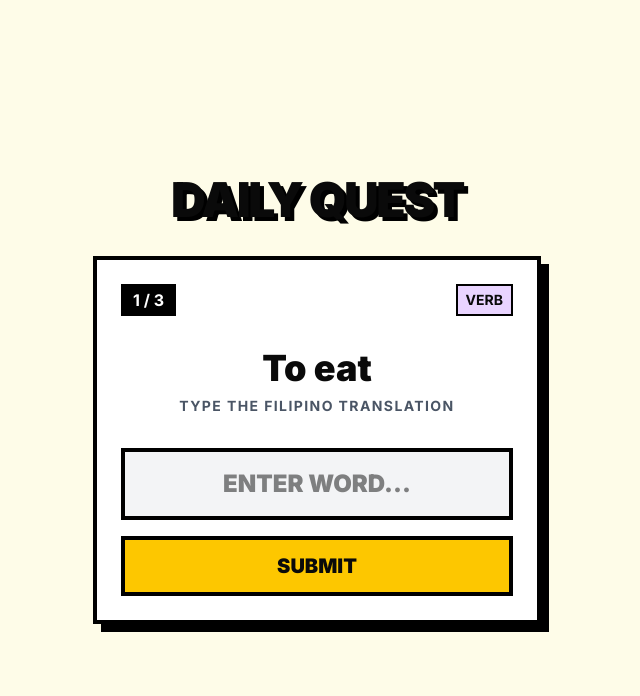
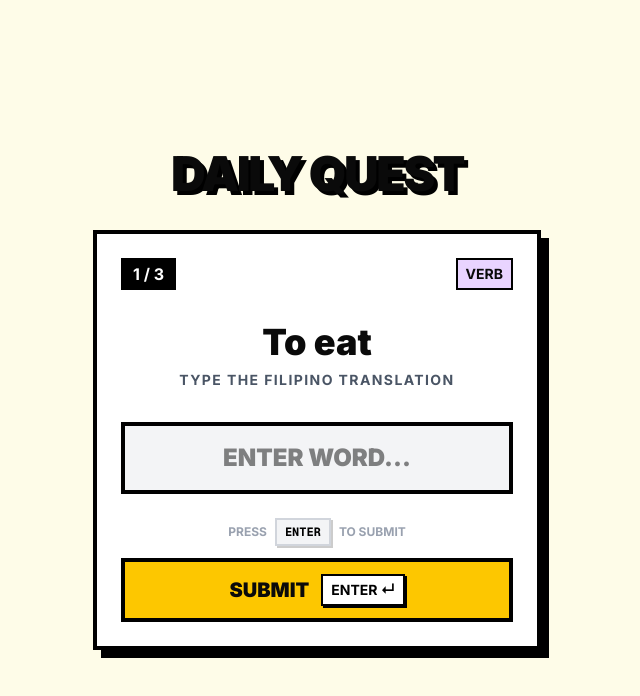
Before and after one commit to tsunsan/diksyo, a Next.js app: page /quiz in a window 1280 px wide. Shown: the top 696 px of the page, without its empty margins (323-963 px from the left). Built offline with nearby package versions, Linux system fonts and the light colour scheme; what ts-fsrs would draw is missing.

Commit message:
style(ui): instructions & autofocus

```diff
--- a/components/quiz-engine.tsx
+++ b/components/quiz-engine.tsx
@@ -1,12 +1,25 @@
 'use client';
 
-import { useState } from 'react';
+import { useState, useEffect, useRef } from 'react';
 import { useQuizStore } from '@/store/quiz-store';
 
 export default function QuizEngine() {
     const { deck, currentIndex, status, autoGradeResult, submitAnswer, nextCard } = useQuizStore();
     const [input, setInput] = useState('');
     const [isFeedbackCorrect, setIsFeedbackCorrect] = useState<boolean | null>(null);
+
+    // Track if the user has learned the hotkey
+    const [hasSubmittedOnce, setHasSubmittedOnce] = useState(false);
+
+    // NEW: Reference to directly control the input DOM element
+    const inputRef = useRef<HTMLInputElement>(null);
+
+    // NEW: Force focus back to the input field whenever we switch to 'typing' mode
+    useEffect(() => {
+        if (status === 'typing' && inputRef.current) {
+            inputRef.current.focus();
+        }
+    }, [status]);
 
     if (deck.length === 0) return <div className="font-bold text-2xl">No words due today! 🔥</div>;
     if (status === 'completed') return <div className="font-bold text-2xl">Quiz Complete! XP Gained!</div>;
@@ -17,7 +30,9 @@ export default function QuizEngine() {
         e.preventDefault();
         if (status !== 'typing' || !input.trim()) return;
 
-        // submitAnswer now automatically handles the FSRS calculation based on time
+        // Hide the helper text for all future words in this session
+        if (!hasSubmittedOnce) setHasSubmittedOnce(true);
+
         const correct = submitAnswer(input);
         setIsFeedbackCorrect(correct);
     };
@@ -50,6 +65,7 @@ export default function QuizEngine() {
             {/* Typing Mode Input */}
             <form onSubmit={handleSubmit} className="flex flex-col gap-4">
                 <input
+                    ref={inputRef} // Connect the input to our useRef hook
                     type="text"
                     value={input}
                     onChange={(e) => setInput(e.target.value)}
@@ -62,16 +78,31 @@ export default function QuizEngine() {
                             : 'bg-gray-100'
                     }`}
                     placeholder="ENTER WORD..."
-                    autoFocus
+                    autoFocus // Still useful for the very first load
                 />
 
                 {status === 'typing' && (
-                    <button
-                        type="submit"
-                        className="w-full border-4 border-black bg-yellow-400 hover:bg-yellow-500 py-3 font-black text-xl transition-transform active:translate-y-1"
-                    >
-                        SUBMIT
-                    </button>
+                    <div className="flex flex-col gap-3 mt-2">
+                        {/* OPTION 1: Disappears after the user's first submission */}
+                        {!hasSubmittedOnce && (
+                            <div className="flex justify-center animate-in fade-in duration-500">
+                                <span className="flex items-center gap-2 text-[10px] sm:text-xs font-bold uppercase text-gray-400">
+                                    Press <kbd className="border-2 border-gray-300 bg-gray-100 px-2 py-1 text-black shadow-[2px_2px_0px_0px_rgba(0,0,0,0.2)]">ENTER</kbd> to submit
+                                </span>
+                            </div>
+                        )}
+
+                        {/* OPTION 2: Permanent embedded hotkey in the button */}
+                        <button
+                            type="submit"
+                            className="w-full flex items-center justify-center gap-3 border-4 border-black bg-yellow-400 hover:bg-yellow-500 py-3 font-black text-xl transition-transform active:translate-y-1"
+                        >
+                            <span>SUBMIT</span>
+                            <kbd className="font-sans text-xs sm:text-sm font-bold bg-white text-black px-2 py-1 border-2 border-black shadow-[2px_2px_0px_0px_rgba(0,0,0,1)]">
+                                ENTER ↵
+                            </kbd>
+                        </button>
+                    </div>
                 )}
             </form>
 
@@ -83,7 +114,6 @@ export default function QuizEngine() {
                         <span className="text-2xl font-black underline">{currentWord.rootWord || currentWord.word}</span>
                     </div>
 
-                    {/* Show the user how the system graded them based on their speed */}
                     <div className="text-center mb-6 text-sm font-bold text-gray-500">
                         AUTO-SCORE: <span className={`uppercase ${
                         autoGradeResult === 'again' ? 'text-red-600' :
@@ -94,7 +124,7 @@ export default function QuizEngine() {
 
                     <button
                         onClick={handleNext}
-                        autoFocus
+                        autoFocus // Automatically focuses the "NEXT WORD" button when it appears
                         className="w-full border-4 border-black bg-white hover:bg-gray-100 py-3 font-black text-xl transition-transform active:translate-y-1"
                     >
                         NEXT WORD ➔
```
